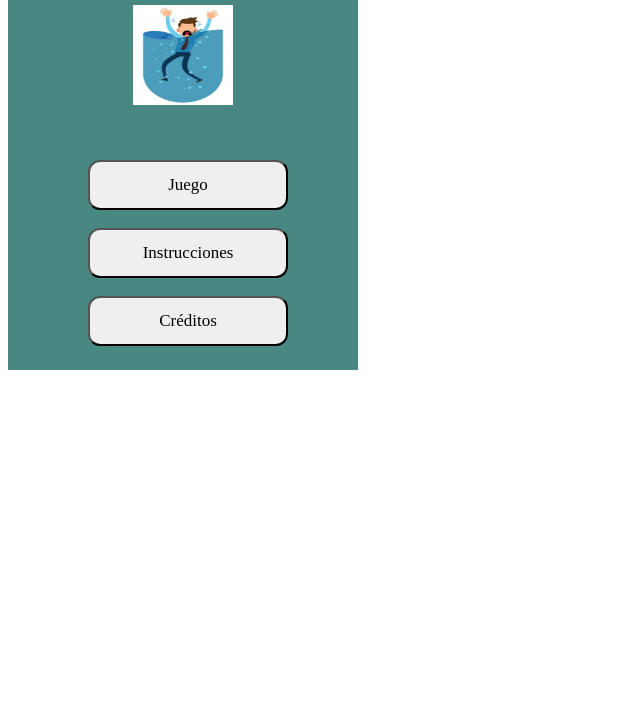
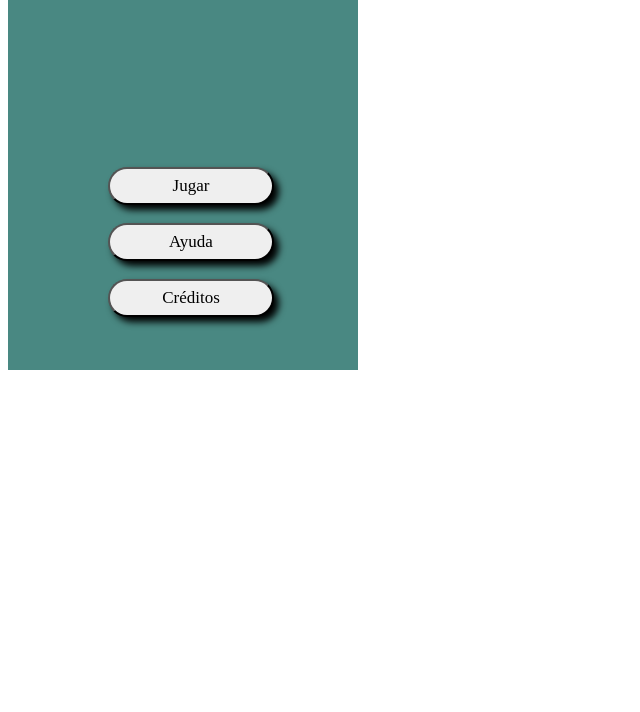
Before and after one commit to jarolmedina/appAhogado, a plain HTML site: page index.html in a window 1280 px wide. Shown: the part 88-800 px from the top of the page, without its empty margins (0-640 px from the left). Drawn offline with Linux system fonts and the light colour scheme; a web font is replaced by a local one.

Commit message:
Cambios en el diseño

```diff
--- a/css/main.css
+++ b/css/main.css
@@ -86,16 +86,18 @@ button{
 
 .botonesHome{
 
-    width: 200px;
-    height: 50px;
-    border-radius:12px;
+    width: 166px;
+    height: 38px;
+    border-radius:35px;
     font-size: 17px;
+    box-shadow: 5px 5px 7px rgb(0, 0, 0);      /* Sombra superior sin desenfoque */
+
 
 }
 #posicionBotonesHome{
     position: absolute;
-    top: 240px;
-    left: 80px;
+    top: 247px;
+    left: 100px;
 
 }
 .fotoCreditos{
--- a/index.html
+++ b/index.html
@@ -20,13 +20,12 @@
 
     <section id="seccion_2" class="home oculto ">
         <br>
-        <h1>AHOGADO</h1>
-        <img id="imagenHome" src="img/ilustracion-empresario-ahogado-agua_147838-32.jpg" alt="ahogado">
+
         <br><br>
         <div id="posicionBotonesHome">
-            <button onclick="cambiarSeccion(3);" class="botonesHome">Juego</button>
+            <button onclick="cambiarSeccion(3);" class="botonesHome">Jugar</button>
             <br><br>
-            <button onclick="cambiarSeccion(4);" class="botonesHome">Instrucciones</button>
+            <button onclick="cambiarSeccion(4);" class="botonesHome">Ayuda</button>
             <br><br>
             <button onclick="cambiarSeccion(5);" class="botonesHome">Créditos</button>
         </div>
```
